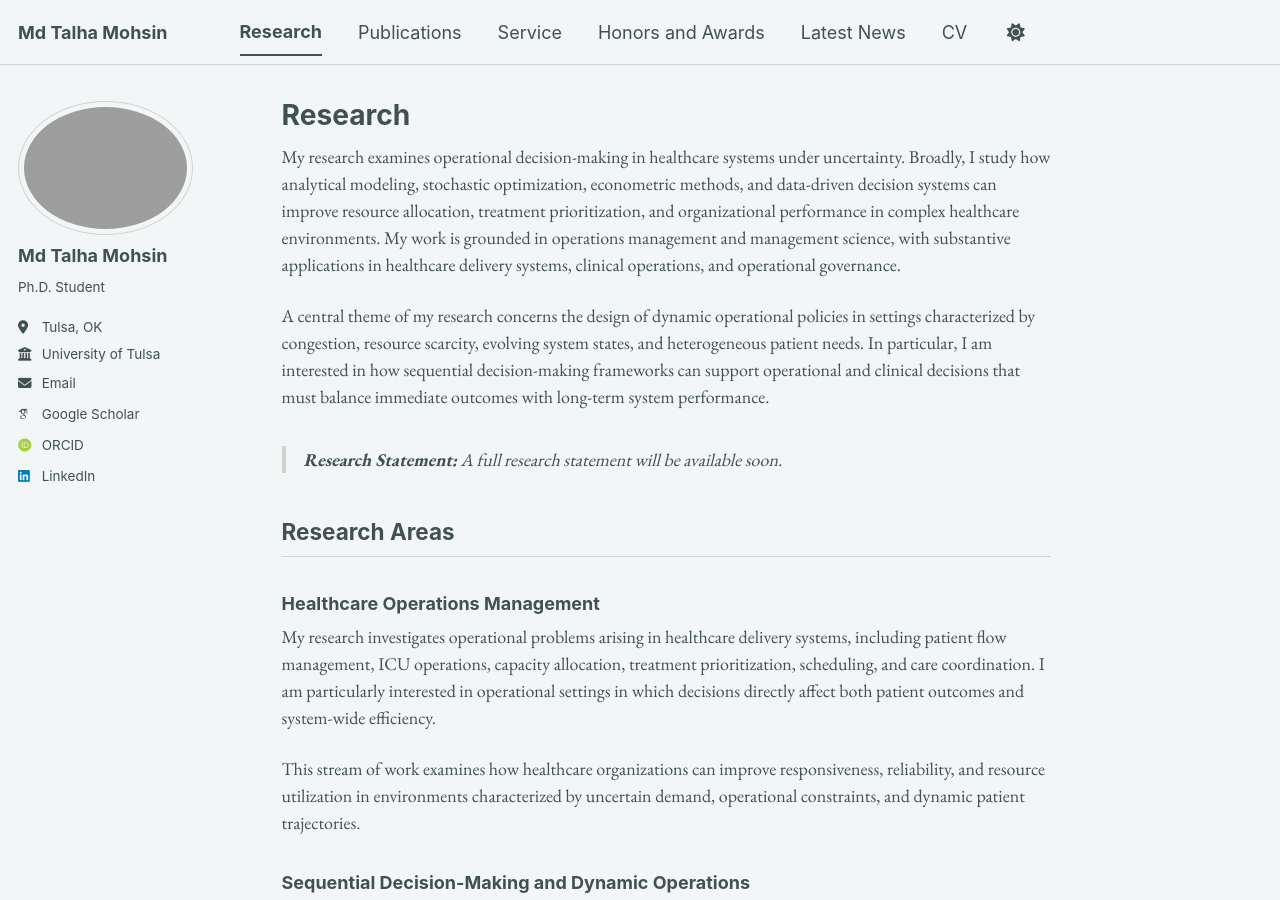
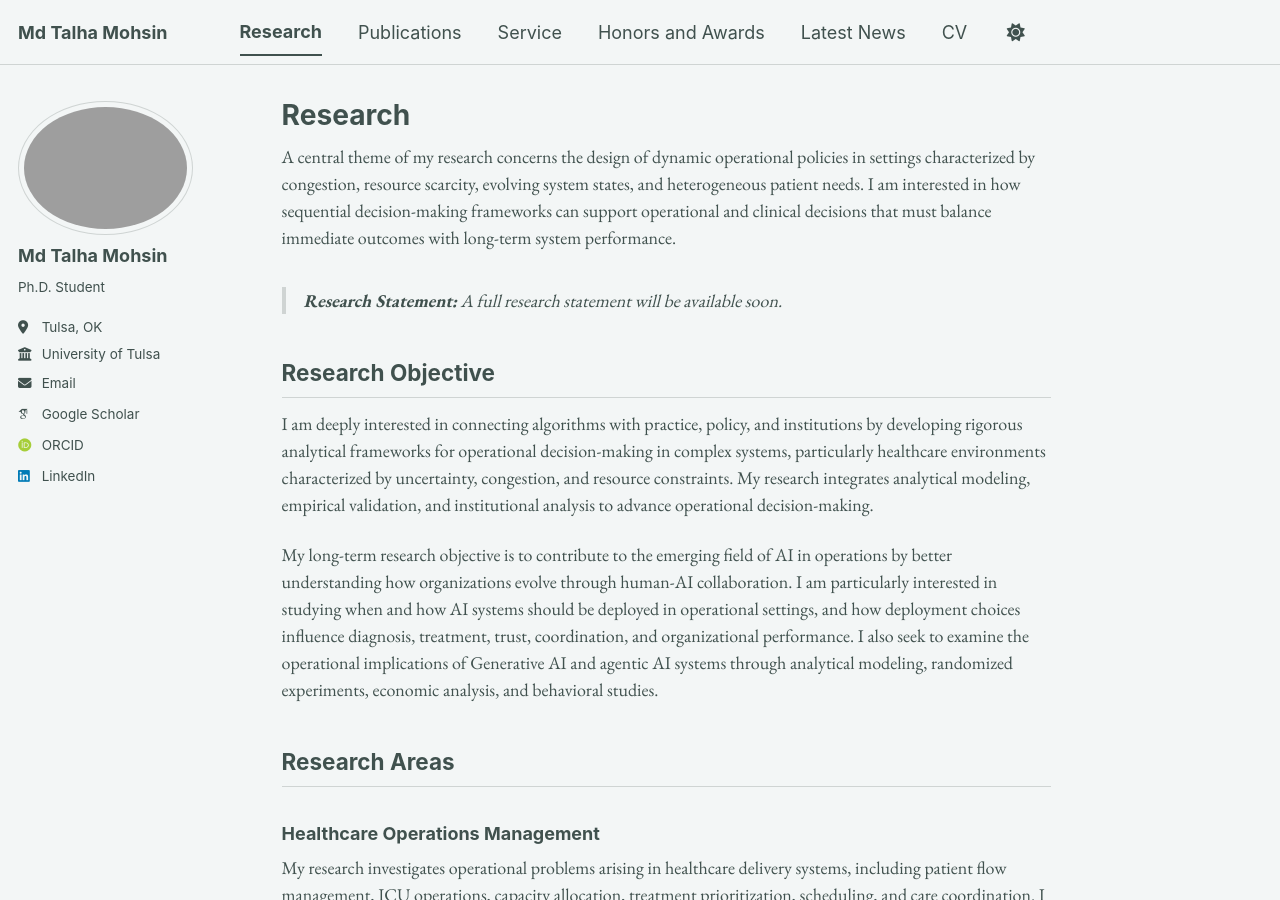
Before and after one commit to mdtalhamohsin/mdtalhamohsin.github.io, a Jekyll site: the page built from _pages/research.md, in a window 1280 px wide and 900 px high. Built offline with Jekyll 4.4.1, drawn with Linux system fonts in a browser that asks for light colours; some web fonts are replaced; a script bundle is joined from its source files by our own code; library files that are not in the unit come from our copies; some of the changed text lies outside the part shown.

Commit message:
Update research.md

```diff
--- a/_pages/research.md
+++ b/_pages/research.md
@@ -5,11 +5,18 @@ permalink: /research/
 author_profile: true
 ---
 
-My research examines operational decision-making in healthcare systems under uncertainty. Broadly, I study how analytical modeling, stochastic optimization, econometric methods, and data-driven decision systems can improve resource allocation, treatment prioritization, and organizational performance in complex healthcare environments. My work is grounded in operations management and management science, with substantive applications in healthcare delivery systems, clinical operations, and operational governance.
 
-A central theme of my research concerns the design of dynamic operational policies in settings characterized by congestion, resource scarcity, evolving system states, and heterogeneous patient needs. In particular, I am interested in how sequential decision-making frameworks can support operational and clinical decisions that must balance immediate outcomes with long-term system performance.
+A central theme of my research concerns the design of dynamic operational policies in settings characterized by congestion, resource scarcity, evolving system states, and heterogeneous patient needs. I am interested in how sequential decision-making frameworks can support operational and clinical decisions that must balance immediate outcomes with long-term system performance.
 
 > **Research Statement:** A full research statement will be available soon.
+
+
+## Research Objective
+
+I am deeply interested in connecting algorithms with practice, policy, and institutions by developing rigorous analytical frameworks for operational decision-making in complex systems, particularly healthcare environments characterized by uncertainty, congestion, and resource constraints. My research integrates analytical modeling, empirical validation, and institutional analysis to advance operational decision-making.
+
+My long-term research objective is to contribute to the emerging field of AI in operations by better understanding how organizations evolve through human-AI collaboration. I am particularly interested in studying when and how AI systems should be deployed in operational settings, and how deployment choices influence diagnosis, treatment, trust, coordination, and organizational performance. I also seek to examine the operational implications of Generative AI and agentic AI systems through analytical modeling, randomized experiments, economic analysis, and behavioral studies.
+
 
 ## Research Areas
 
@@ -51,9 +58,3 @@ My methodological interests include:
 - Causal inference and quasi-experimental methods
 - Statistical learning and predictive modeling
 - Sequential experimentation
-
-## Research Objective
-
-I am deeply interested in connecting algorithms with practice, policy, and institutions by developing rigorous analytical frameworks for operational decision-making in complex systems, particularly healthcare environments characterized by uncertainty, congestion, and resource constraints. My research integrates analytical modeling, empirical validation, and institutional analysis to advance operational decision-making.
-
-My long-term research objective is to contribute to the emerging field of AI in operations by better understanding how organizations evolve through human-AI collaboration. I am particularly interested in studying when and how AI systems should be deployed in operational settings, and how deployment choices influence diagnosis, treatment, trust, coordination, and organizational performance. I also seek to examine the operational implications of Generative AI and agentic AI systems through analytical modeling, randomized experiments, economic analysis, and behavioral studies.
```
